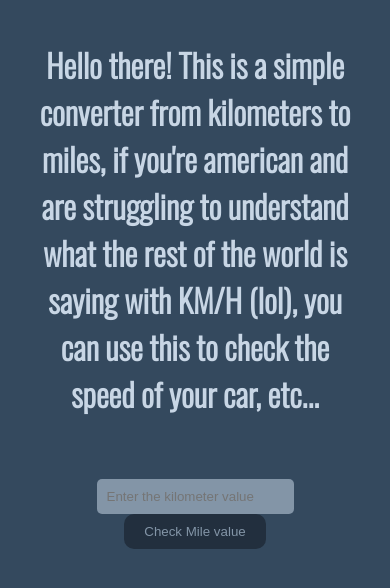
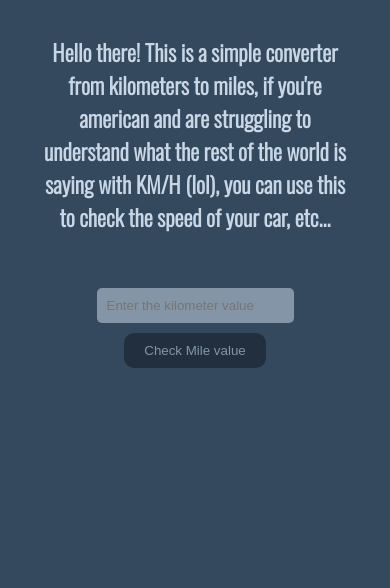
Before and after one commit to Phomhado/Converter-to-miles, a plain HTML site: page index.html in a window 390 px wide. Drawn offline with nearby package versions, Linux system fonts and the light colour scheme.

Commit message:
Updated index.html
Now responsive (kind of)

```diff
--- a/index.html
+++ b/index.html
@@ -13,6 +13,26 @@ body {
     font-family: 'Oswald', sans-serif;
     background: #34495e;
 }
+
+@media (max-width: 768px) {
+    .text {
+        width: 50%;
+        margin: auto;
+        text-align: center;
+        color: #c8d6e5;
+        padding: 20px;
+        font-size: 70%;
+    }
+    .input button {
+        position: relative;
+        top: 10px;
+    }
+    #result {
+        position: relative;
+        bottom: 10px;
+    }
+}
+
 
 .text {
     width: 80%;
```
